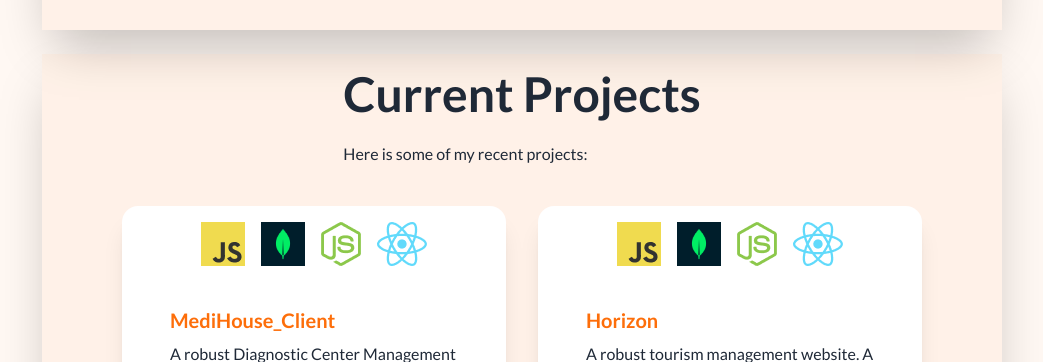
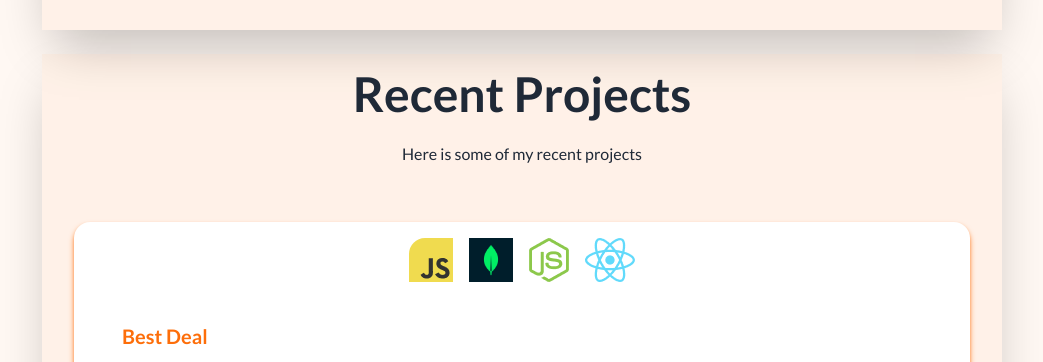
Before and after one commit to Marg0n/Portfolio, a React (Vite) app: page / in a window 1280 px wide. Shown: the part 2438-2800 px from the top of the page, without its empty margins (118-1161 px from the left). Built offline with nearby package versions, Linux system fonts and the light colour scheme.

Commit message:
Update: css file, card, recent projects

```diff
--- a/src/App.css
+++ b/src/App.css
@@ -11,6 +11,10 @@ body {
 
 .primary-color {
   color: #fd6e0a;
+}
+
+.secondary-color {
+  color: cornflowerblue;
 }
 
 .btn-customized {
@@ -126,3 +130,8 @@ nav a {
   height: 676px;
   object-fit: contain;
 }
+
+/* description for recent projects */
+.description {
+  white-space: pre-line;
+}
--- a/src/components/Card.jsx
+++ b/src/components/Card.jsx
@@ -6,10 +6,10 @@ import node from "../assets/images/icons/nodejs.png";
 import react from "../assets/images/icons/react.png";
 import { Link } from 'react-router-dom';
 
-const Card = ({name, descp, lang, link}) => {
+const Card = ({name='', descp=``, lang='', link=''}) => {
     return (
         <>
-            <Link to={link} target='blank' className="card bg-base-100 md:w-96 shadow-xl p-4 group hover:scale-105">
+            <Link to={link} target='blank' className="card bg-base-100 w-full shadow-md transition-shadow shadow-[#fd6e0a] hover:shadow-[cornflowerblue] p-4 group hover:scale-105 justify-center items-center">
                 <figure className='flex justify-center items-center gap-4'>
                     <img
                         src={js}
@@ -26,7 +26,7 @@ const Card = ({name, descp, lang, link}) => {
                 </figure>
                 <div className="card-body mt-2">
                     <h2 className="card-title hover:scale-105 primary-color">{name}</h2>
-                    <p>{descp}</p>
+                    <p className="description">{descp}</p>
                     <div className="card-actions justify-end">
                         Tech: {lang}
                     </div>
@@ -41,6 +41,7 @@ Card.propTypes = {
     descp : PropTypes.string,
     lang : PropTypes.string,
     link : PropTypes.string,
+    live : PropTypes.string,
 }
 
 export default Card;
--- a/src/components/RecentProjects.jsx
+++ b/src/components/RecentProjects.jsx
@@ -1,23 +1,57 @@
 import Card from "./Card";
 
+const description = `Our group project, Best Deal, is set to revolutionize online marketplaces by building a comprehensive Multi-Vendor eCommerce Platform. This platform is designed to accommodate multiple vendors, allowing them to independently manage and sell their products. Buyers benefit from a seamless experience, enabling them to browse, search, and purchase products from various vendors, all within a single, cohesive platform.
+
+Built on the robust MERN stack (MongoDB, Express, React, Node.js), our platform ensures modern, efficient, and secure solutions tailored for both vendors and customers. Key features include:
+
+- Vendor autonomy: Vendors can manage their own product listings, orders, and customer interactions.
+- Centralized management: Platform owners can oversee vendor activities, ensuring smooth operation and quality control.
+- State-of-the-art technology: Integration with Redux for efficient state management, enhancing user experience.
+
+Explore more about our project at: https://best-deal-909.web.app`;
 
 const RecentProjects = () => {
     return (
         <>
-            <div className="hero flex flex-col my-6" id="projects">
+            <div className="hero flex flex-col my-6  justify-center items-center" id="projects">
                 <div className="hero-content text-text-center md:w-3/4 min-h-3/4 shadow-2xl bg-opacity-5 bg-orange-500 flex flex-col">
 
-                    <div>
-                        <h1 className="text-5xl font-bold text-center">Current Projects</h1>
+                    <div className="flex flex-col justify-center items-center">
+                        <h1 className="text-5xl font-bold text-center">Recent Projects</h1>
                         <p className="py-6">
-                            Here is some of my recent projects:
+                            Here is some of my recent projects
                         </p>
                     </div>
 
-                    <div className="grid lg:grid-cols-2 grid-cols-1 gap-8">
-                        <Card name='MediHouse_Client' descp='A robust Diagnostic Center Management System, a full-stack web application that effectively manages appointments, patient records, test results, and administrative tasks for a diagnostic center.' lang=' MERN stack' link='https://github.com/Marg0n/MediHouse_Client'/>
-                        <Card name=' Horizon' descp='A robust tourism management website. A tourism-focused website, but not just any tourism!' lang=' MERN stack' link="https://github.com/Marg0n/tourism_management_client"/>
-                        <Card name=' Word Insight' descp='A Blog based website.' lang=' MERN stack' link="https://github.com/Marg0n/word_insight_client"/>
+                    <div className="grid grid-cols-1 gap-8 p-4">
+                        <Card
+                            name='Best Deal'
+                            descp={description}
+                            lang='MERN stack'
+                            link="https://best-deal-909.web.app"
+                        />
+
+
+                        <Card
+                            name='MediHouse_Client'
+                            descp='A robust Diagnostic Center Management System, a full-stack web application that effectively manages appointments, patient records, test results, and administrative tasks for a diagnostic center.'
+                            lang=' MERN stack'
+                            link='https://medihouse.netlify.app'
+                        />
+
+                        <Card
+                            name='Horizon'
+                            descp='A robust tourism management website. A tourism-focused website, but not just any tourism! Find out more information here!'
+                            lang=' MERN stack'
+                            link="https://tourism-management-client.web.app"
+                        />
+
+                        <Card
+                            name='Word Insight'
+                            descp='A Blog focused website. Here any user can create account. Then they can read, write and bookmark blogs.'
+                            lang=' MERN stack'
+                            link="https://worldinsight.netlify.app"
+                        />
                     </div>
                 </div>
             </div>
```
